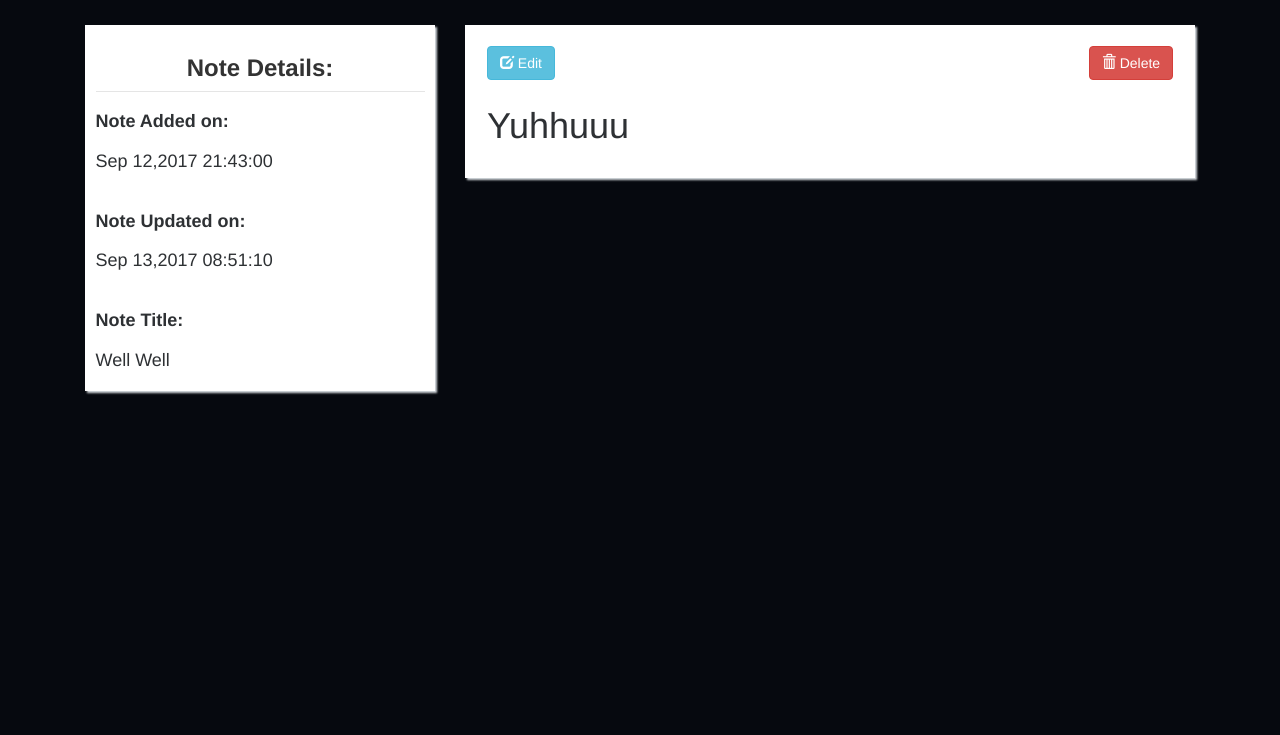
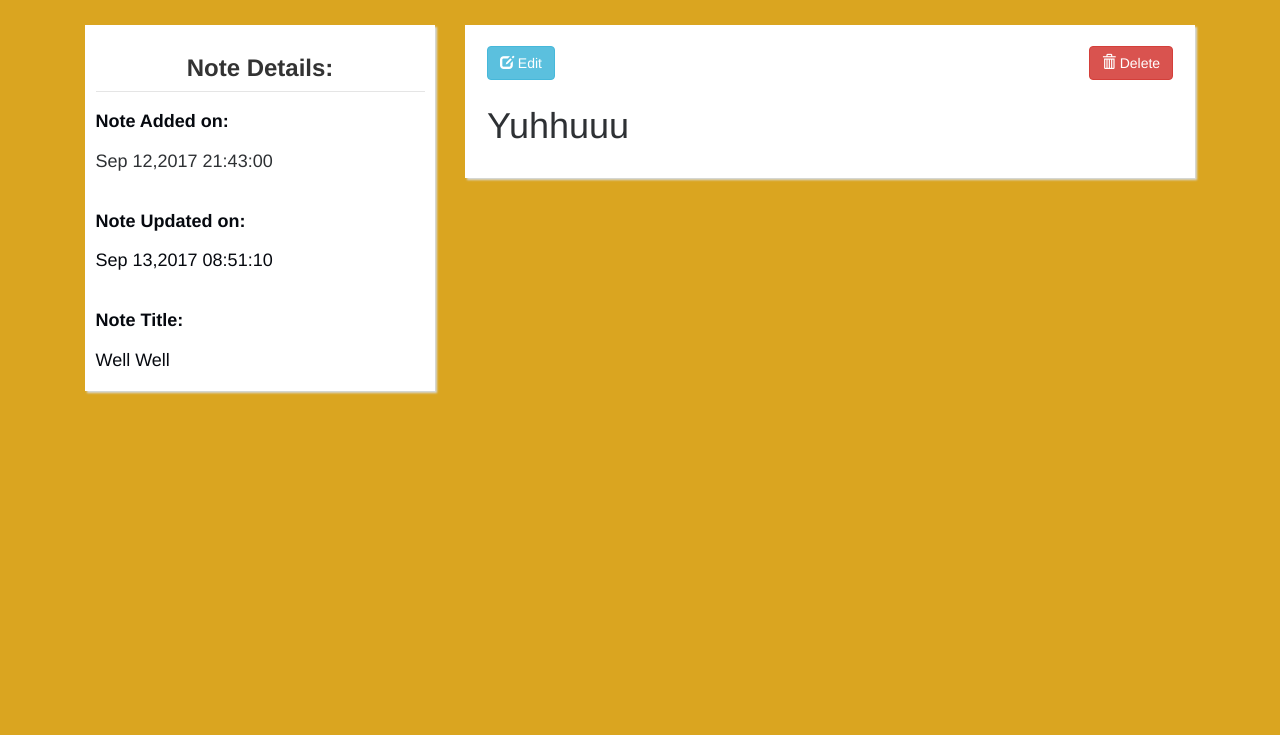
Before and after one commit to rohit0110/NOTEify, a Flask app: page /notes/1/ in a window 1280 px wide. Shown: the part 65-800 px from the top of the page. Run offline with Flask 2, Linux system fonts and the light colour scheme; a user stored in the database is signed in; data comes from the database, SQL or seed files in the repository; both versions use the stored data as it was after the commit; some libraries are stand-ins or nearby versions.

Commit message:
font and bg color changed

```diff
--- a/templates/index.html
+++ b/templates/index.html
@@ -9,7 +9,8 @@
     </head>
     <style>
         body{
-            background-color: #06090f;
+            background-color: #daa520;
+            color: black;
         }
         .section-heading{
             color: white;
--- a/templates/login.html
+++ b/templates/login.html
@@ -30,8 +30,8 @@
                 <br>
                 {{ form.submit(class='form-control btn btn-primary no_borders') }}
             </form>
-            <h5>Don't have an account? <a href="/signup/">Sign Up</a></h5>
-            <h5>Or you can use Username: <b>'test'</b> and Password: <b>123</b></h5>
+            <h5 style="color: #fff;">Don't have an account? <a href="/signup/" >Sign Up</a></h5>
+            <h5 style="color: #fff">Or you can use Username: <b>'test'</b> and Password: <b>123</b></h5>
         </div>
     </div>
 {% endblock %}
--- a/templates/view_note.html
+++ b/templates/view_note.html
@@ -6,11 +6,11 @@
             <div class="thumbnail" style="padding: 3%">
                 {% for note in notes %}
                     <legend><h3 class="text-center"><b>Note Details:</b></h3></legend>
-                    <h4><b>Note Added on:</b> <br><br> {{ note[1] | custom_date }}</h4>
+                    <h4 ><b style="color: #06090f;">Note Added on:</b> <br><br> {{ note[1] | custom_date }}</h4>
                     <br>
-                    <h4><b>Note Updated on:</b> <br><br> {{ note[2] | custom_date }}</h4>
+                    <h4 style="color: #06090f;"><b>Note Updated on:</b> <br><br> {{ note[2] | custom_date }}</h4>
                     <br>
-                    <h4><b>Note Title:</b> <br><br> {{ note[3] }}</h4>
+                    <h4 style="color: #06090f;"><b>Note Title:</b> <br><br> {{ note[3] }}</h4>
                 {% endfor %}
             </div>
         </div> <!-- ./column -->
```
Also changed, not shown: notebook.jpg (added), notes.db.
